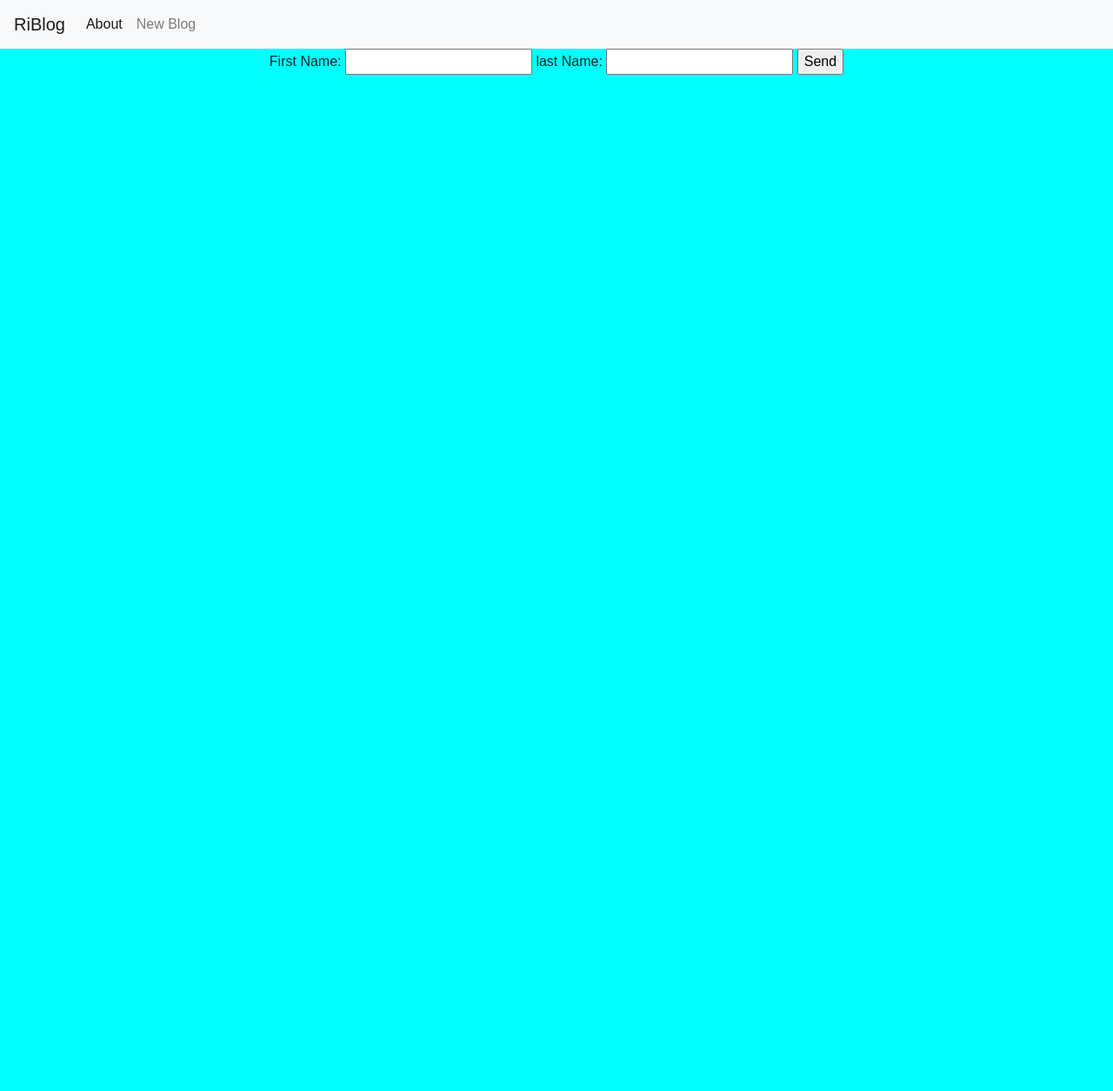
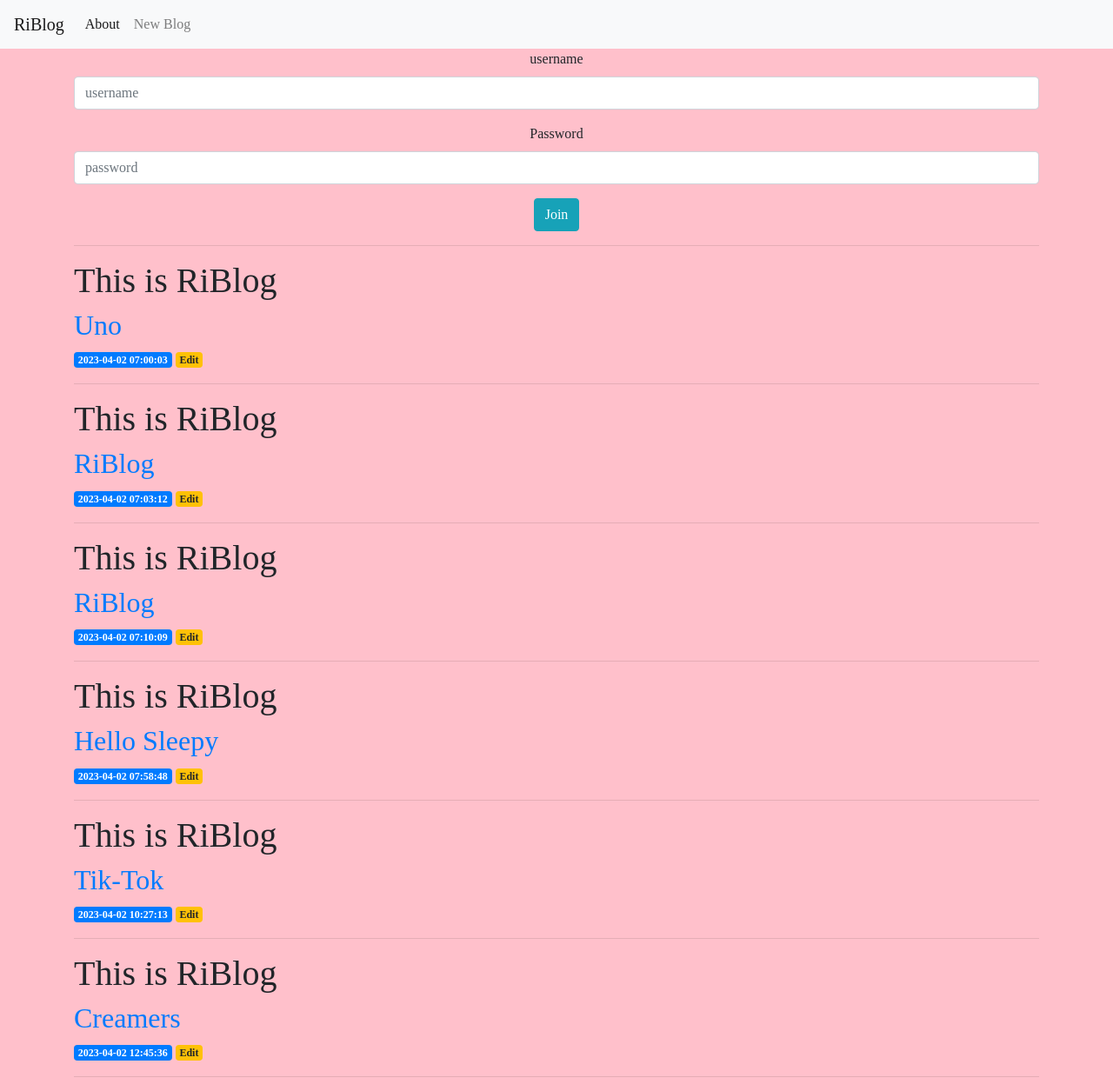
Before and after one commit to Njaramba-Riri/SA-Defined, a Flask app: page / in a window 1280 px wide. Shown: the whole page at 87% size. Before the commit the page ends 86 px from the top, so only its background shows below. Run offline with Flask 3, Linux system fonts and the light colour scheme; data comes from the database, SQL or seed files in the repository; both versions use the stored data as it was after the commit; some libraries are stand-ins or nearby versions.

Commit message:
latest update

```diff
--- a/app.py
+++ b/app.py
@@ -27,7 +27,7 @@ def index():
     conn=get_db_conn()
     posts=conn.execute('SELECT * FROM users').fetchall()
     conn.close()
-    return render_template("index.html", name=posts)
+    return render_template("index.html", posts=posts)
 
 
 @app.route('/create', methods=('GET','POST'))
@@ -46,14 +46,10 @@ def create():
             return redirect(url_for('index'))
     return render_template('create.html')
 
-@app.route("/predict")
-def predict():
-    return"Data Scientist, is that you?"
-
 @app.route('/<int:post_id>')
 def post(post_id):
     post=get_post(post_id)
-    return render_template('edit.html', name=post)
+    return render_template('posts.html', post=post)
 
 @app.route('/<int:id>/edit', methods=('GET','POST'))
 def edit(id):
@@ -67,7 +63,7 @@ def edit(id):
             flash("Title is required")
         else:
             conn=get_db_conn()
-            conn.execute('UPDATE users SET title= ?, content= ?' 'WHERE id= ?', (title, content, id))
+            conn.execute('UPDATE users SET title= ?, content= ?WHERE id= ?', (title, content, id))
 
             conn.commit()
             conn.close()
@@ -80,7 +76,7 @@ def edit(id):
 def delete(id):
     post=get_post(id)
     conn=get_db_conn()
-    conn.execute('DELETE FROM posts WHERE id = ?', (id,))
+    conn.execute('DELETE FROM users WHERE id = ?', (id,))
     conn.commit()
     conn.close()
     flash('"{}" was successfully deleted!'.format(post['title']))
--- a/static/style.css
+++ b/static/style.css
@@ -1,6 +1,6 @@
 body{
-    background-color: aqua;
-    font-family: sans-serif;
+    background-color: pink;
+    font-family: 'Times New Roman', Times, serif;
 }
 
 .head{
--- a/templates/edit.html
+++ b/templates/edit.html
@@ -1,7 +1,7 @@
 {% extends 'base.html' %}
 
 {% block content %}
-<h1>{% block title %}Edit "{{ post['title'] }}" {% endblock %}</h1>
+<h1>{% block title %} Edit "{{ post['title'] }}" {% endblock %}</h1>
 
 <form method="post">
     <div class="form-group">
--- a/templates/index.html
+++ b/templates/index.html
@@ -2,14 +2,24 @@
 
 {% block content %}
     <center>
-        <form action="/index" method="post">
-            First Name: <input type="" name="fname">
-            last Name: <input type="" name="lname">
-            <input type="submit" value="Send">
+        <form method="post">
+            <div class="form-group">
+                <label for="username">username</label>
+                <input type="text" class="form-control" placeholder="username">
+            </div>
+            <div class="form-group">
+                <label for="password">Password</label>
+                <input type="password" class="form-control" placeholder="password">
+            </div>
+            <div class="form-group" >
+                <button type="submit" class="btn btn-info">Join</button>
+            </div>
         </form>
     </center>
+    <hr>
     {% for post in posts %}
-        <a href="{{ url_for('post', post_id=post['id']) }}">
+        <h1>{% block title %}This is RiBlog {% endblock %}</h1>
+        <a href="{{ url_for('posts', post_id=post['id']) }}">
             <h2>{{ post['title'] }}</h2>
         </a>
         <span class="badge badge-primary">{{ post['created'] }}</span>
```
Also changed, not shown: database.db.
